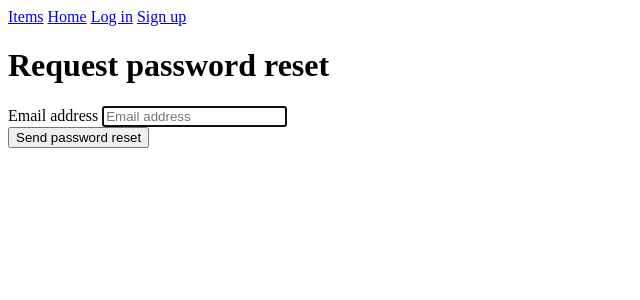
After one commit to IlyaMur/little-messages, a PHP site: template src/App/Views/Password/forgot.html.twig in a window 1280 px wide. The commit adds this page. Shown: the top 300 px of the page, without its empty margins (0-640 px from the left). Run offline with PHP 8.4, Linux system fonts and the light colour scheme; the template is opened without the code that fills it, so the values that code supplies are empty; some libraries are stand-ins or nearby versions.

Commit message:
add reset password form

```diff
--- a/src/App/Controllers/Home.php
+++ b/src/App/Controllers/Home.php
@@ -12,7 +12,7 @@ class Home extends \Ilyamur\PhpMvc\Core\Controller
 {
     public function indexAction()
     {
-        View::renderTemplate('Home/index');
+        View::renderTemplate('home/index');
     }
 
     public function before()
--- a/src/App/Mail.php
+++ b/src/App/Mail.php
@@ -9,7 +9,7 @@ use \Mailjet\Client;
 
 class Mail
 {
-    public static function send(string $to, string $subject, string $text, string $html)
+    public static function send(string $to, string $subject, string $text, string $html): void
     {
         $apikey = getenv('MJ_APIKEY_PUBLIC');
         $apisecret = getenv('MJ_APIKEY_PRIVATE');
--- a/src/App/Views/Login/new.html.twig
+++ b/src/App/Views/Login/new.html.twig
@@ -23,6 +23,8 @@
 		</div>
 
 		<button type="submit">Log in</button>
+		<a href="/password/forgot">Forgot password?</a>
+
 	</form>
 
 {% endblock %}
--- /dev/null
+++ b/src/App/Views/Password/forgot.html.twig
@@ -0,0 +1,16 @@
+{% extends "base.html.twig" %}
+
+{% block title %}Forgot password
+{% endblock %}
+
+{% block body %}
+	<h1>Request password reset</h1>
+	<form method="post">
+		<div>
+			<label for="inputEmail">Email address</label>
+			<input type="email" name="inputEmail" autofocus required placeholder="Email address">
+		</div>
+
+		<button type="submit">Send password reset</button>
+	</form>
+{% endblock %}
--- a/src/Core/View.php
+++ b/src/Core/View.php
@@ -20,6 +20,6 @@ class View
             $twig->addGlobal('flashMessages', Flash::getMessages());
         }
 
-        echo $twig->render($template . '.html.twig', $args);
+        echo $twig->render(ucfirst($template) . '.html.twig', $args);
     }
 }
```
Also changed, not shown: src/App/Controllers/Password.php (added, +15 -0 lines).
